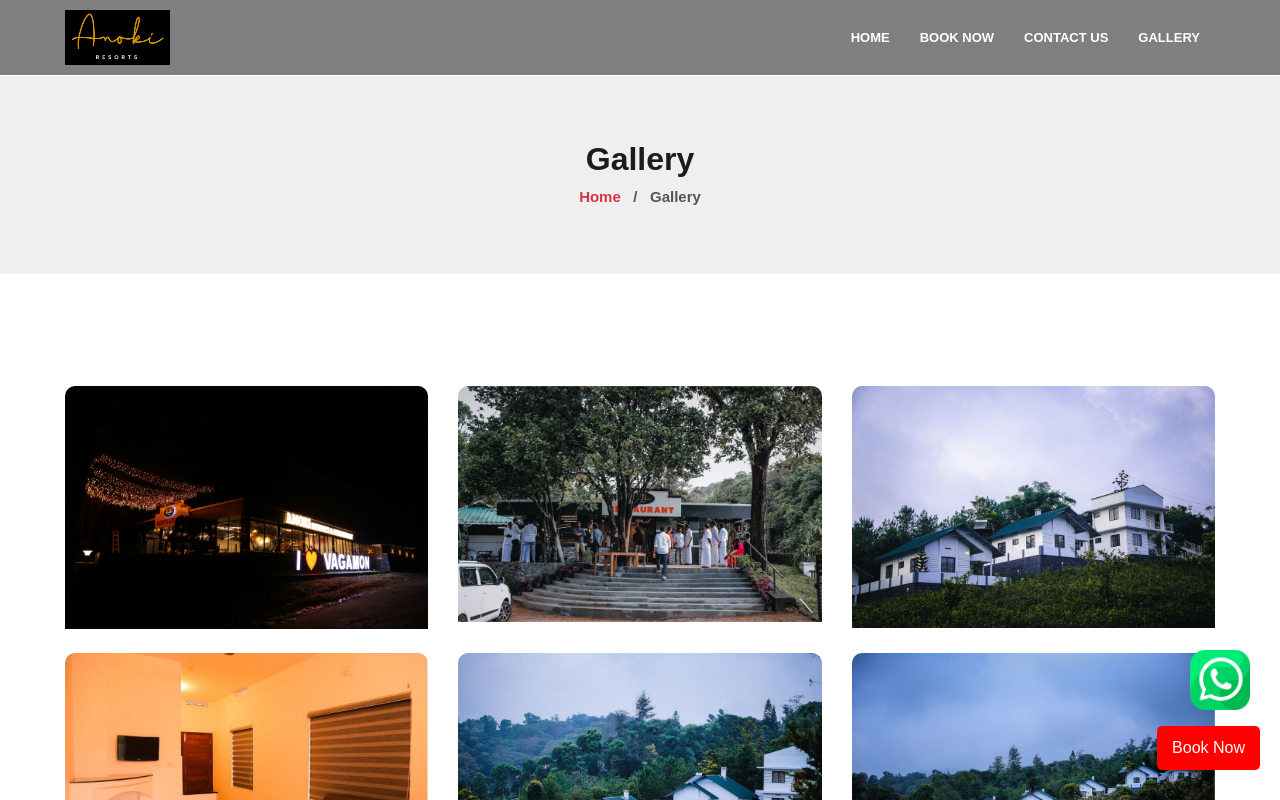
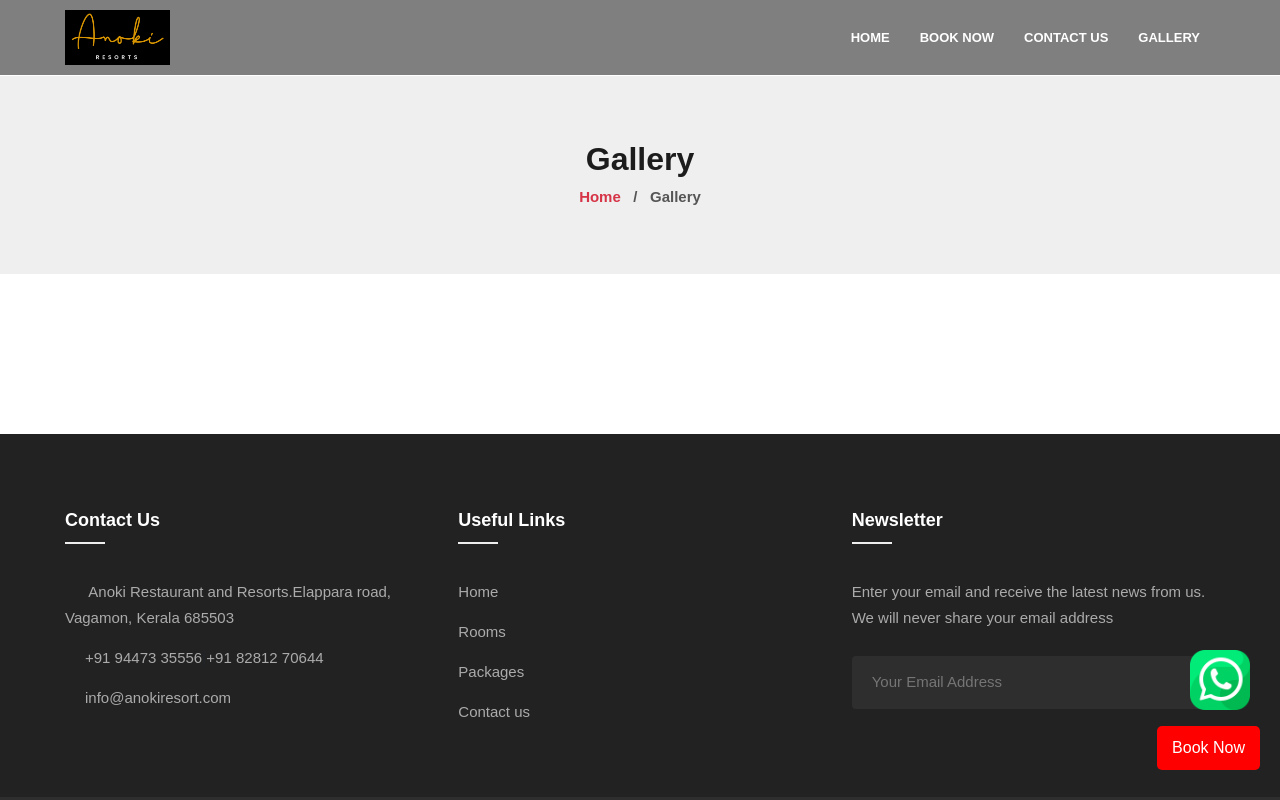
Before and after one commit to sebinsaju/Anoki, a Next.js app: page /gallery in a window 1280 px wide. Shown: the top 800 px of the page. Built offline with nearby package versions, Linux system fonts and the light colour scheme; a web font is replaced by a local one.

Commit message:
new build

```diff
--- a/pages/gallery/index.js
+++ b/pages/gallery/index.js
@@ -1,45 +1,45 @@
 import React from "react";
 import Link from "next/dist/client/link";
-import image1 from "../../public/assets/4ef1db8e-aecd-40ed-84f2-0b4c2c931361.jpeg";
-import image2 from "../../public/assets/7a6d5beb-e1d2-4a2b-a428-0837ffd2aff5.jpeg";
-import image3 from "../../public/assets/banner-1.jpeg";
-import image4 from "../../public/assets/banner-2.jpeg";
-import image5 from "../../public/assets/banner-3.jpeg";
-import image6 from "../../public/assets/banner-4.jpeg";
-import image7 from "../../public/assets/banner-5.jpeg";
-import image8 from "../../public/assets/banner-6.jpeg";
-import image9 from "../../public/assets/banner-7.jpeg";
-import image10 from "../../public/assets/bb7f4093-d699-475b-a101-7221c001811f.jpeg";
-import image11 from "../../public/assets/cover.jpeg";
-import image12 from "../../public/assets/kitchen.jpeg";
-import image13 from "../../public/assets/resort-background.jpeg";
-import image14 from  "../../public/assets/resort-long-view.jpeg";
-import image15 from "../../public/assets/resort.jpeg";
-import image16 from "../../public/assets/restorant.jpeg";
-import image17 from "../../public/assets/WhatsApp Image 2023-04-01 at 9.29.53 AM (1).jpeg";
-import image18 from "../../public/assets/WhatsApp Image 2023-04-01 at 9.29.53 AM.jpeg";
+// import image1 from "../../public/assets/4ef1db8e-aecd-40ed-84f2-0b4c2c931361.jpeg";
+// import image2 from "../../public/assets/7a6d5beb-e1d2-4a2b-a428-0837ffd2aff5.jpeg";
+// import image3 from "../../public/assets/banner-1.jpeg";
+// import image4 from "../../public/assets/banner-2.jpeg";
+// import image5 from "../../public/assets/banner-3.jpeg";
+// import image6 from "../../public/assets/banner-4.jpeg";
+// import image7 from "../../public/assets/banner-5.jpeg";
+// import image8 from "../../public/assets/banner-6.jpeg";
+// import image9 from "../../public/assets/banner-7.jpeg";
+// import image10 from "../../public/assets/bb7f4093-d699-475b-a101-7221c001811f.jpeg";
+// import image11 from "../../public/assets/cover.jpeg";
+// import image12 from "../../public/assets/kitchen.jpeg";
+// import image13 from "../../public/assets/resort-background.jpeg";
+// import image14 from  "../../public/assets/resort-long-view.jpeg";
+// import image15 from "../../public/assets/resort.jpeg";
+// import image16 from "../../public/assets/restorant.jpeg";
+// import image17 from "../../public/assets/WhatsApp Image 2023-04-01 at 9.29.53 AM (1).jpeg";
+// import image18 from "../../public/assets/WhatsApp Image 2023-04-01 at 9.29.53 AM.jpeg";
 
 const Gallery = () => {
-  const IMAGES = [
-    { image: image1.src },
-    { image: image2.src },
-    { image: image3.src },
-    { image:  image4.src},
-    { image: image5.src },
-    { image: image6.src },
-    { image: image7.src },
-    { image:  image8.src},
-    { image:  image9.src},
-    { image: image10.src },
-    { image:  image11.src},
-    { image: image12.src },
-    { image: image13.src },
-    { image:image14.src },
-    { image:  image15.src},
-    { image:  image16.src},
-    { image:  image17.src},
-    { image: image18.src },
-  ];
+  // const IMAGES = [
+  //   { image: image1.src },
+  //   { image: image2.src },
+  //   { image: image3.src },
+  //   { image:  image4.src},
+  //   { image: image5.src },
+  //   { image: image6.src },
+  //   { image: image7.src },
+  //   { image:  image8.src},
+  //   { image:  image9.src},
+  //   { image: image10.src },
+  //   { image:  image11.src},
+  //   { image: image12.src },
+  //   { image: image13.src },
+  //   { image:image14.src },
+  //   { image:  image15.src},
+  //   { image:  image16.src},
+  //   { image:  image17.src},
+  //   { image: image18.src },
+  // ];
   return (
     <div>
       <section className="w3l-breadcrumb">
@@ -62,7 +62,7 @@ const Gallery = () => {
             {/* <h3 className="title-big text-center">Rooms and Cottages at Radiant Resort near Bangalore
                         </h3> */}
             <div className="middle-section row mt-lg-5 pt-md-3">
-              {IMAGES.map((image, index) => {
+              {/* {IMAGES.map((image, index) => {
                 return (
                   <div
                     className="three-grids-columns col-lg-4 col-md-6 mb-4"
@@ -71,7 +71,7 @@ const Gallery = () => {
                     <img src={image.image} alt="" className="img-fluid" />
                   </div>
                 );
-              })}
+              })} */}
             </div>
           </div>
         </div>
```
